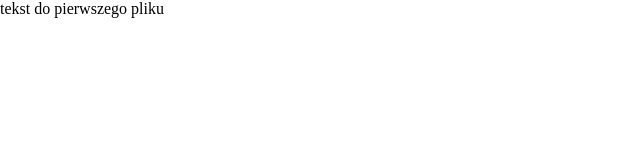
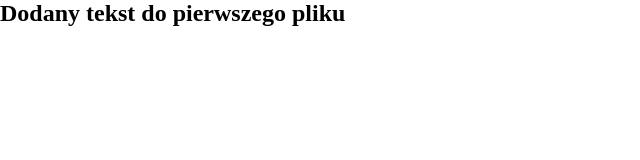
Before and after one commit to MarcinGal/Git---test, a plain HTML site: page index.html in a window 1280 px wide. Shown: the whole page, without its empty margins (0-640 px from the left). Drawn offline with Linux system fonts and the light colour scheme.

Commit message:
1file changed

```diff
--- a/index.html
+++ b/index.html
@@ -8,6 +8,6 @@
     <link rel="stylesheet" href="logo.css">
 </head>
 <body>
-    <p>tekst do pierwszego pliku</p>
+    <h2>Dodany tekst do pierwszego pliku</h2>
 </body>
 </html>
```
